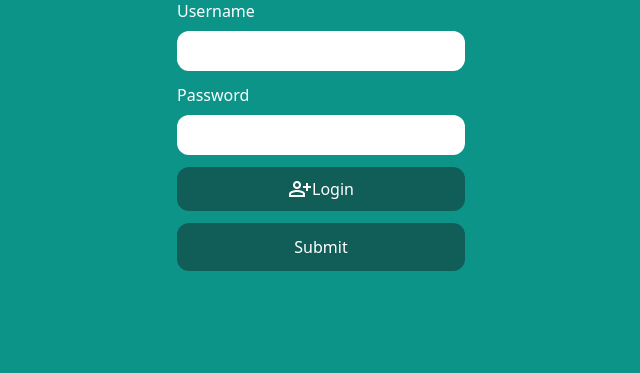
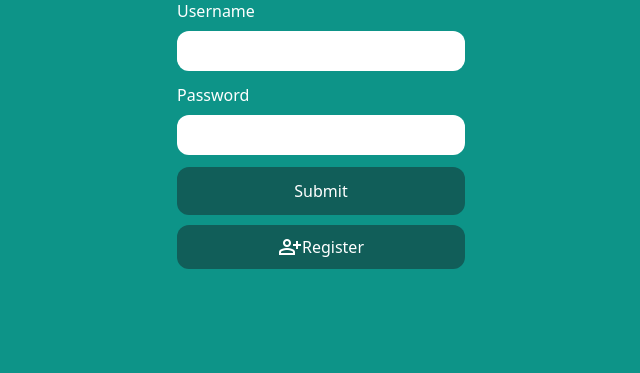
Before and after one commit to TalandBotirjon/Online-Chat.-Web-socket-and-Channels., a Django app: page /login/ in a window 1280 px wide. Shown: the part 193-566 px from the top of the page, without its empty margins (319-959 px from the left). Run offline with Django 4.2, Linux system fonts and the light colour scheme; some libraries are stand-ins or nearby versions.

Commit message:
easy update

```diff
--- a/core/views.py
+++ b/core/views.py
@@ -3,8 +3,11 @@ from .forms import SignUpForm
 from django.contrib.auth import login, authenticate
 from django.contrib import messages
 from django.contrib.auth.models import User
+
+
 def frontpage(request):
     return render(request, 'core/frontpage.html')
+
 
 def signup(request):
     if request.method == "POST":
@@ -19,6 +22,7 @@ def signup(request):
         form = SignUpForm()
     return render(request, 'core/signup.html', {'form': form})
 
+
 def loginview(request):
     if request.method == "POST":
         username = request.POST['username']
@@ -28,4 +32,6 @@ def loginview(request):
             login(request, user)
             messages.success(request, f"{username} you login Online chat site.")
             return redirect('/')
+        else:
+            messages.error(request, f'Not user login. Please check username or password.')
     return render(request, 'core/login.html')
--- a/templates/core/login.html
+++ b/templates/core/login.html
@@ -17,15 +17,17 @@
 
             <input type="password" name="password" class="w-full mt-2 px-4 py-2 rounded-xl">
         </div>
-        <div class="mb-3 text-center bg-teal-800 hover:bg-teal-700" style="display: flex;justify-content: center;padding: 10px 0; border-radius:0.75rem ">
+
+        <button class="px-10 w-full py-3 rounded-xl text-white bg-teal-800 hover:bg-teal-700">Submit</button>
+        <div class="mb-3 text-center bg-teal-800 hover:bg-teal-700"
+             style="display: flex;justify-content: center;padding: 10px 5px; border-radius:0.75rem; margin-top: 10px ">
             <label class="text-white">
                 <a class="text-center" style="display:flex;align-items: center;" href="{% url 'signup' %}">
-                <span class="material-symbols-outlined"> person_add </span>
-                 Login
+                    <span class="material-symbols-outlined"> person_add </span>
+                    Register
                 </a>
             </label>
         </div>
-        <button class="px-10 w-full py-3 rounded-xl text-white bg-teal-800 hover:bg-teal-700">Submit</button>
     </form>
 
 
```
Also changed, not shown: templates/core/signup.html (+10 -9 lines).
